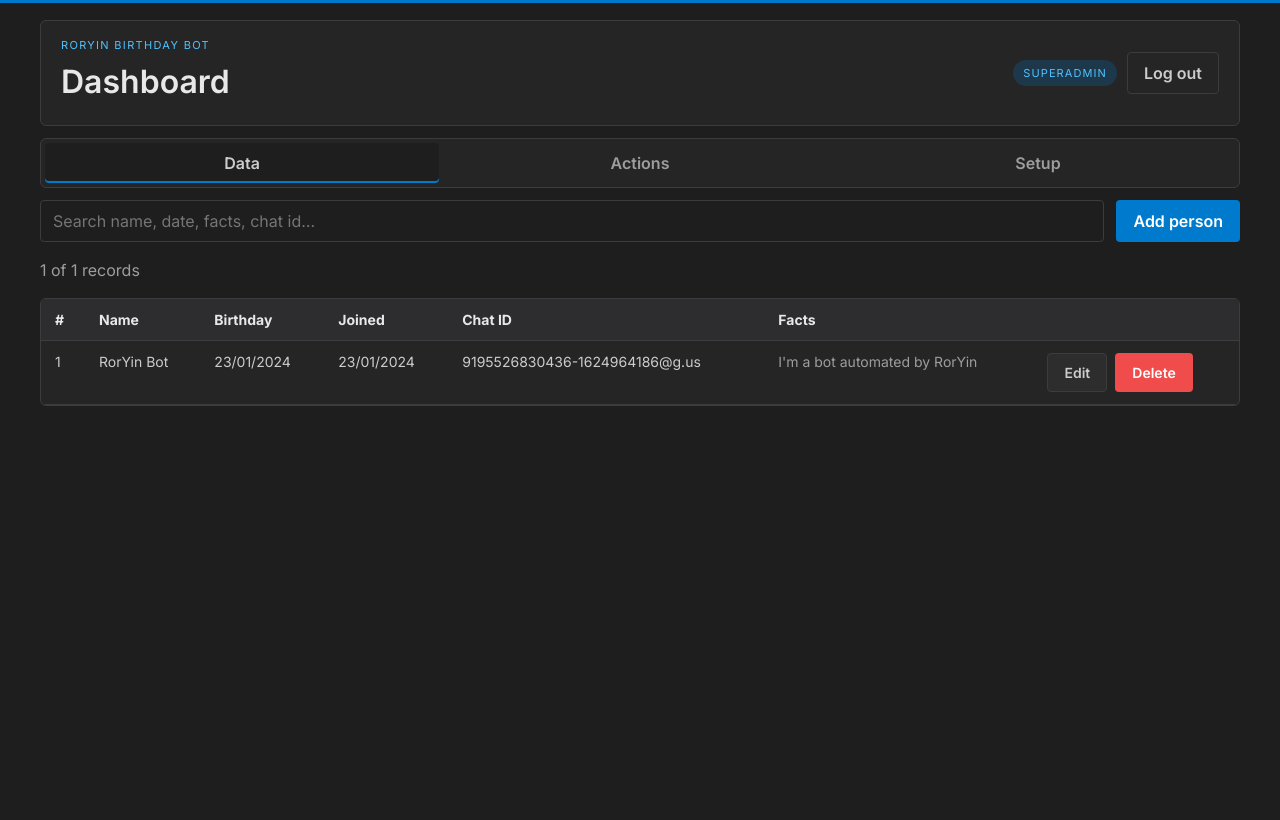
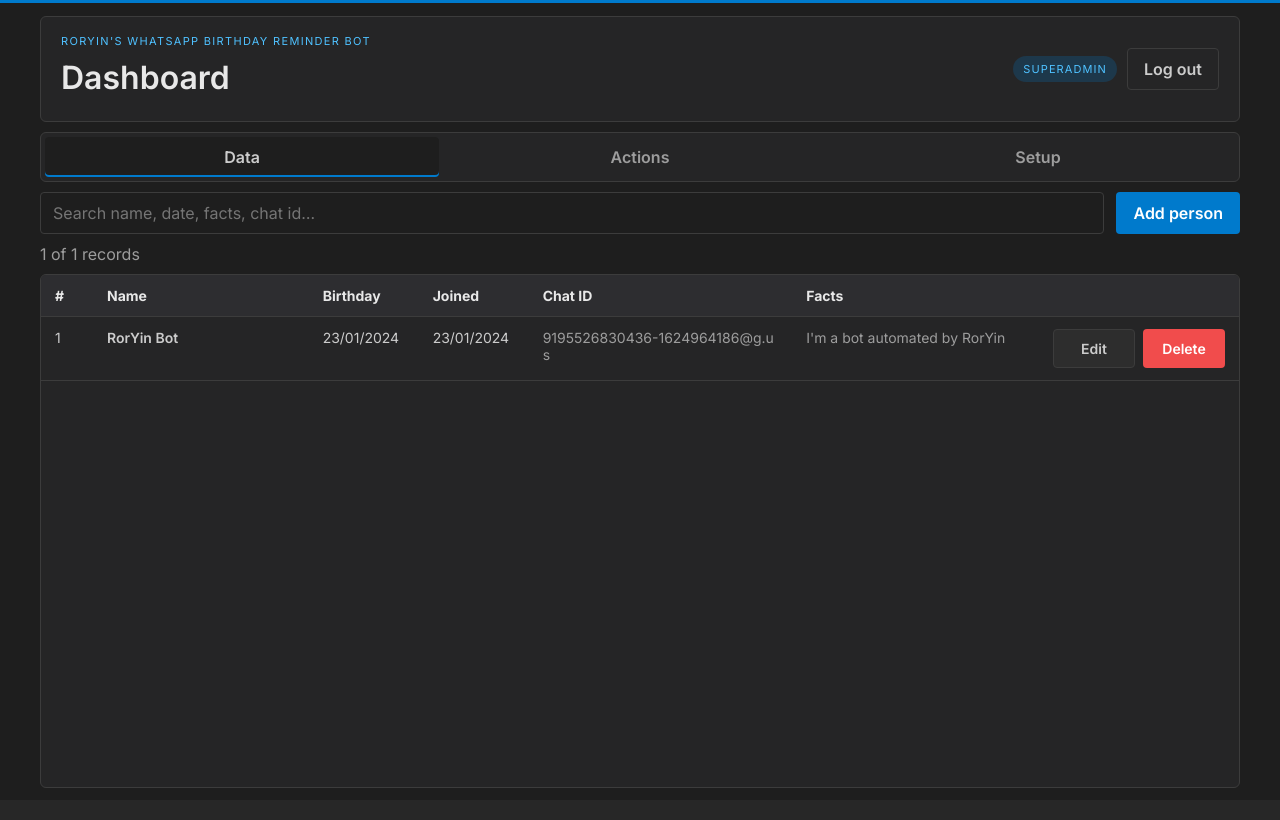
Before and after one commit to RorYin/RorYin-s-Whatsapp-Bday-Bot, a Flask app: page /main in a window 1280 px wide. After the commit the page ends 788 px from the top, so only its background shows below. Run offline with Flask 3, Linux system fonts and the light colour scheme; the visitor is signed in with stand-in values (Sample User, id 1).

Commit message:
Polish dashboard layout, table columns, and dark scrollbars

```diff
--- a/static/css/app.css
+++ b/static/css/app.css
@@ -23,6 +23,13 @@
         linear-gradient(180deg, #007acc 0 3px, transparent 3px),
         var(--bg);
     color: var(--text);
+}
+
+body:not(.auth-body) {
+    display: flex;
+    flex-direction: column;
+    height: 100vh;
+    overflow: hidden;
 }
 
 .auth-body {
@@ -98,13 +105,14 @@
 }
 
 .topbar {
-    margin: 20px auto 12px;
+    margin: 16px auto 10px;
     width: min(1200px, calc(100% - 24px));
     padding: 16px 20px;
     display: flex;
     justify-content: space-between;
     align-items: center;
     gap: 16px;
+    flex-shrink: 0;
 }
 .topbar-actions { display: flex; gap: 10px; align-items: center; }
 .role-pill {
@@ -119,10 +127,11 @@
 
 .tabs {
     width: min(1200px, calc(100% - 24px));
-    margin: 0 auto 12px;
+    margin: 0 auto 10px;
     padding: 4px;
     display: flex;
     gap: 4px;
+    flex-shrink: 0;
 }
 .tab {
     flex: 1;
@@ -140,35 +149,79 @@
 .panel {
     display: none;
     width: min(1200px, calc(100% - 24px));
-    margin: 0 auto 40px;
+    margin: 0 auto 12px;
+    min-height: 0;
 }
-.panel.active { display: block; }
+.panel.active {
+    display: flex;
+    flex-direction: column;
+    flex: 1;
+}
 
 .toolbar {
     display: flex;
     gap: 12px;
-    margin-bottom: 12px;
+    margin-bottom: 8px;
+    flex-shrink: 0;
 }
 .toolbar input { flex: 1; }
+#people-count { flex-shrink: 0; margin: 0 0 8px; }
 
 .table-wrap {
     overflow: auto;
     border: 1px solid var(--line);
     border-radius: 6px;
     background: var(--card);
-    max-height: 70vh;
+    flex: 1;
+    min-height: 0;
+    scrollbar-width: thin;
+    scrollbar-color: var(--accent) var(--bg);
 }
-table { width: 100%; border-collapse: collapse; min-width: 820px; }
+.table-wrap::-webkit-scrollbar {
+    width: 10px;
+    height: 10px;
+}
+.table-wrap::-webkit-scrollbar-track {
+    background: var(--bg);
+    border-radius: 6px;
+}
+.table-wrap::-webkit-scrollbar-thumb {
+    background: var(--accent);
+    border-radius: 6px;
+    border: 2px solid var(--bg);
+}
+.table-wrap::-webkit-scrollbar-thumb:hover {
+    background: var(--accent-hover);
+}
+.table-wrap::-webkit-scrollbar-corner {
+    background: var(--bg);
+}
+table {
+    width: 100%;
+    border-collapse: collapse;
+    table-layout: fixed;
+    min-width: 980px;
+}
+.col-num { width: 52px; }
+.col-name { width: 18%; }
+.col-date { width: 110px; }
+.col-chat { width: 22%; }
+.col-facts { width: auto; }
+.col-actions { width: 200px; }
 th, td {
     text-align: left;
     padding: 12px 14px;
     border-bottom: 1px solid var(--line);
     vertical-align: top;
     font-size: 14px;
+    overflow-wrap: anywhere;
 }
 th { position: sticky; top: 0; background: #2d2d30; color: #e8e8e8; }
-td.facts { max-width: 280px; color: var(--muted); white-space: pre-wrap; }
-.row-actions { display: flex; gap: 8px; }
+.cell-name { font-weight: 600; }
+.cell-chat { word-break: break-all; color: var(--muted); }
+td.facts { color: var(--muted); white-space: pre-wrap; }
+.row-actions { display: flex; gap: 8px; flex-wrap: nowrap; }
+.row-actions .btn { width: 5.6rem; }
 
 .grid-2 { display: grid; grid-template-columns: repeat(auto-fit, minmax(260px, 1fr)); gap: 16px; }
 .card { padding: 24px; }
@@ -252,6 +305,12 @@
 code { color: var(--accent-2); }
 
 @media (max-width: 720px) {
+    body:not(.auth-body) {
+        height: auto;
+        overflow: auto;
+    }
+    .panel.active { display: block; flex: none; }
+    .table-wrap { max-height: 70vh; }
     .settings-grid, .toolbar, .topbar { grid-template-columns: 1fr; display: grid; }
     .topbar-actions { justify-content: space-between; }
 }
--- a/static/js/app.js
+++ b/static/js/app.js
@@ -74,14 +74,16 @@
         const tr = document.createElement("tr");
         tr.innerHTML = `
             <td>${index + 1}</td>
-            <td>${escapeHtml(person.name || "")}</td>
+            <td class="cell-name">${escapeHtml(person.name || "")}</td>
             <td>${escapeHtml(bday)}</td>
             <td>${escapeHtml(joined)}</td>
-            <td>${escapeHtml(person.chatid || "")}</td>
+            <td class="cell-chat">${escapeHtml(person.chatid || "")}</td>
             <td class="facts">${escapeHtml(person.facts || "")}</td>
-            <td class="row-actions">
-                <button class="btn" data-edit="${index}" type="button">Edit</button>
-                <button class="btn danger" data-delete="${index}" type="button">Delete</button>
+            <td>
+                <div class="row-actions">
+                    <button class="btn" data-edit="${index}" type="button">Edit</button>
+                    <button class="btn danger" data-delete="${index}" type="button">Delete</button>
+                </div>
             </td>`;
         body.appendChild(tr);
     });
--- a/templates/dashboard.html
+++ b/templates/dashboard.html
@@ -11,7 +11,7 @@
 <body data-role="{{ role }}">
     <header class="topbar">
         <div>
-            <p class="eyebrow">RorYin Birthday Bot</p>
+            <p class="eyebrow">RorYin's WhatsApp Birthday Reminder Bot</p>
             <h1>Dashboard</h1>
         </div>
         <div class="topbar-actions">
@@ -36,6 +36,15 @@
         <p class="meta" id="people-count">Loading…</p>
         <div class="table-wrap">
                 <table>
+                    <colgroup>
+                        <col class="col-num">
+                        <col class="col-name">
+                        <col class="col-date">
+                        <col class="col-date">
+                        <col class="col-chat">
+                        <col class="col-facts">
+                        <col class="col-actions">
+                    </colgroup>
                     <thead>
                         <tr>
                             <th>#</th>
--- a/templates/login.html
+++ b/templates/login.html
@@ -10,8 +10,8 @@
 </head>
 <body class="auth-body">
     <main class="auth-card">
-        <p class="eyebrow">RorYin · WhatsApp</p>
-        <h1>Birthday Bot</h1>
+        <p class="eyebrow">RorYin · WhatsApp . Bot</p>
+        <h1>RorYin's WhatsApp Birthday Reminder Bot</h1>
         <p class="lede">Sign in to manage people, send wishes, and run daily reminders.</p>
         {% if error %}
         <p class="banner error">{{ error }}</p>
```
Lines whose indentation alone changed are shown as unchanged.
